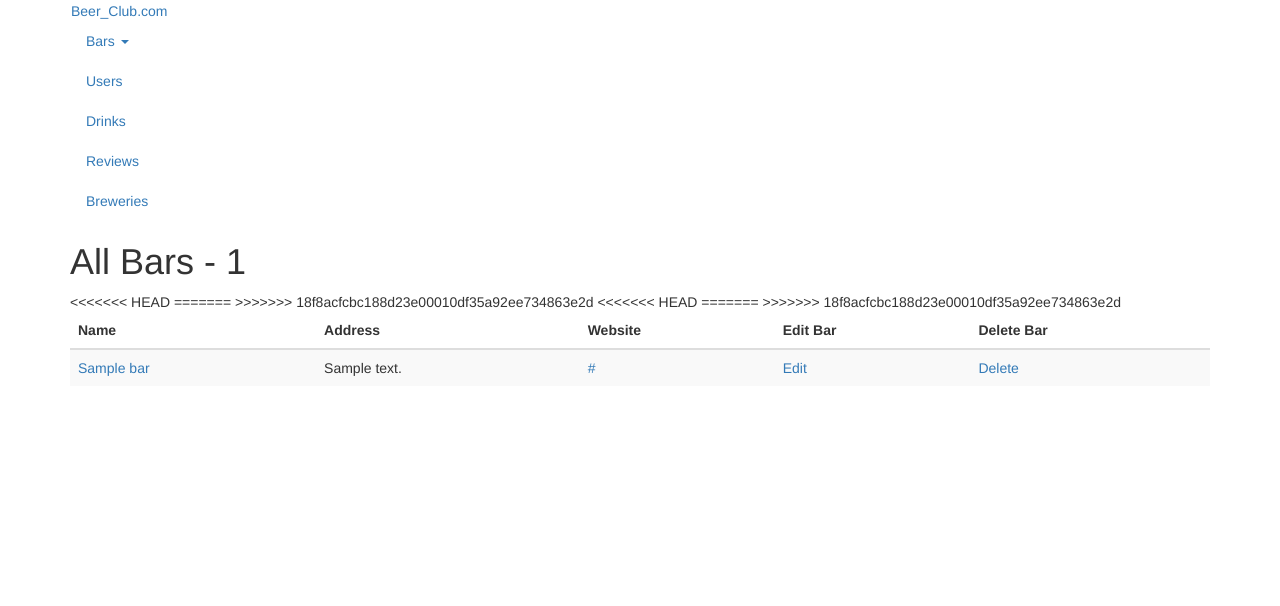
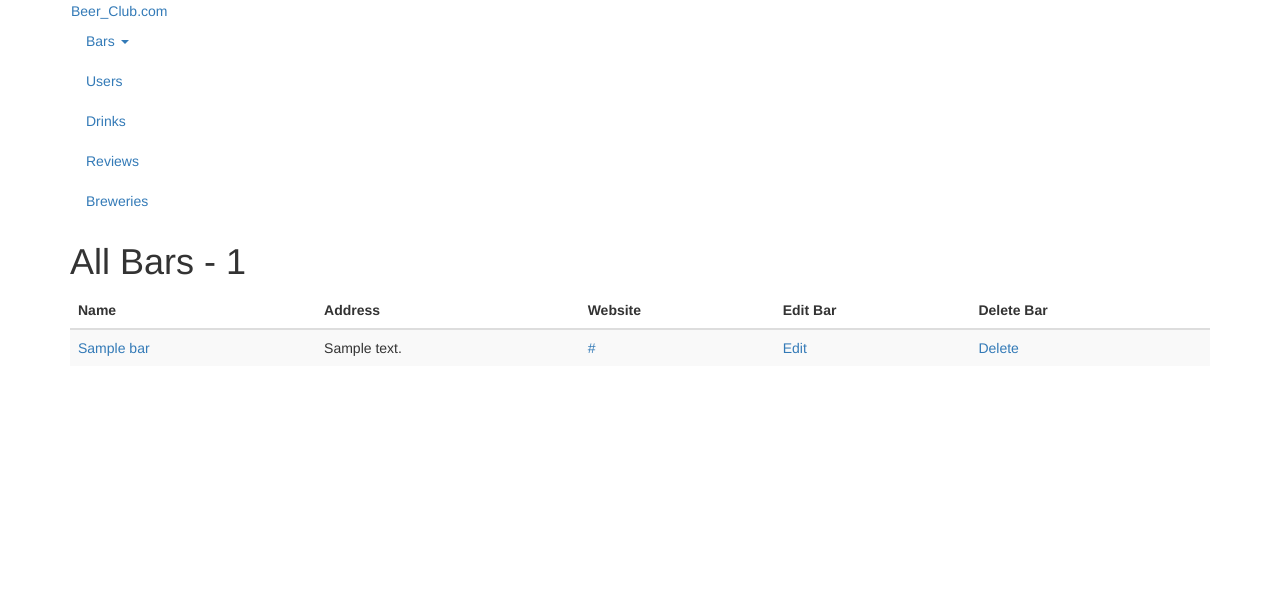
Before and after one commit to goingpaper/project, a Django app: page /bars/ in a window 1280 px wide. Shown: the top 606 px of the page. Run offline with Django 3.2, Linux system fonts and the light colour scheme; a user stored in the database is signed in; tables that the repository leaves empty hold one stand-in row (values such as "Sample post"); parts of the project's set-up code (start-up, migrations or seed data) failed here and were passed over; some libraries are stand-ins or nearby versions.

Commit message:
Update bars.html

```diff
--- a/project/barreviews/templates/barreviews/bars.html
+++ b/project/barreviews/templates/barreviews/bars.html
@@ -8,13 +8,12 @@
             <th>Name</th>
             <th>Address</th>
             <th>Website</th>
-<<<<<<< HEAD
+
 			{% if user.is_staff %}
             <th>Edit Bar</th>
             <th>Delete Bar</th>
 			{% endif %}
-=======
->>>>>>> 18f8acfcbc188d23e00010df35a92ee734863e2d
+
         </tr>
     </thead>
     <tbody>
@@ -23,7 +22,7 @@
             <td><a href="{% url 'barreviews:bar' bar.id %}">{{ bar.name }}</a></td>
             <td>{{ bar.address }}</td>
             <td><a href="{{ bar.website }}">{{ bar.website }}</a></td>
-<<<<<<< HEAD
+
             {% if bar.id %}
 				{% if user.is_staff %}
 				<td><a href="{% url 'barreviews:bar_edit' bar.id %}">Edit</a></td>
@@ -33,8 +32,7 @@
             <td><a href="{% url 'barreviews:bar_edit' 1 %}">Edit</a></td>
             <td><a href="{% url 'barreviews:bar_delete' 1 %}">Delete</a></td>
             {% endif %}
-=======
->>>>>>> 18f8acfcbc188d23e00010df35a92ee734863e2d
+
         </tr>
         {% endfor %}
     </tbody>
```
